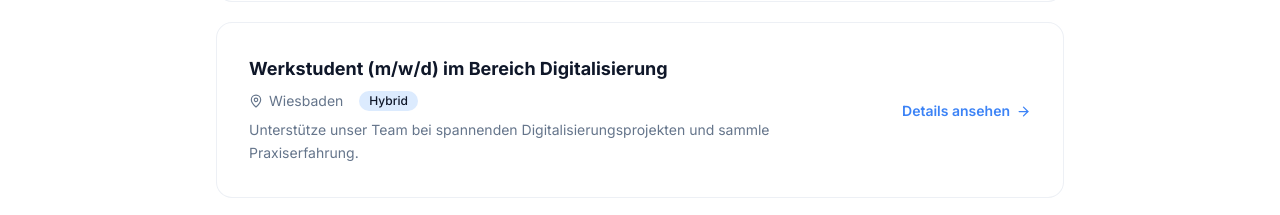
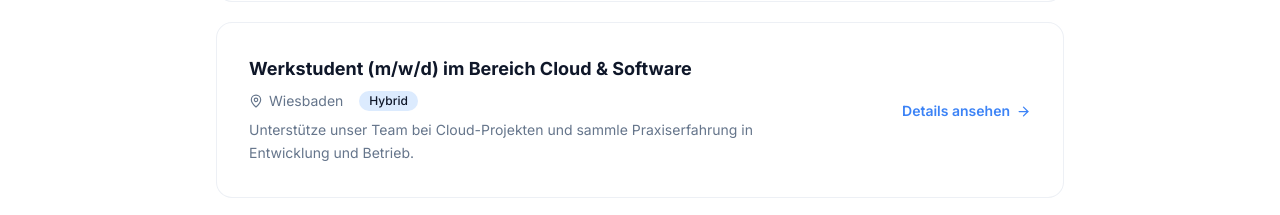
Before and after one commit to darklobster9512/vona-cloud, a React (Vite) app: page /karriere in a window 1280 px wide. Shown: the part 1190-1405 px from the top of the page. Built offline with nearby package versions, Linux system fonts and the light colour scheme; the HTML template or start-up script is replaced by a standard one.

Commit message:
Changes
Co-authored-by: darklobster9512 <301748244+darklobster9512@users.noreply.github.com>

```diff
--- a/src/data/karriereStellen.ts
+++ b/src/data/karriereStellen.ts
@@ -132,30 +132,31 @@ export const stellen: Stelle[] = [
     ],
   },
   {
-    slug: 'werkstudent-digitalisierung',
-    titel: 'Werkstudent (m/w/d) im Bereich Digitalisierung',
+    slug: 'werkstudent-cloud',
+    titel: 'Werkstudent (m/w/d) im Bereich Cloud & Software',
     standort: 'Wiesbaden',
     modell: 'Hybrid',
-    kurzbeschreibung: 'Unterstütze unser Team bei spannenden Digitalisierungsprojekten und sammle Praxiserfahrung.',
-    beschreibung: 'Als Werkstudent:in im Bereich Digitalisierung unterstützt du unser Team bei der Umsetzung von Kundenprojekten. Du bekommst Einblick in Beratung, Softwareentwicklung und Projektmanagement — ideal für den Berufseinstieg.',
+    kurzbeschreibung: 'Unterstütze unser Team bei Cloud-Projekten und sammle Praxiserfahrung in Entwicklung und Betrieb.',
+    beschreibung: 'Als Werkstudent:in arbeitest du an echten Cloud-Projekten mit: du hilfst bei der Entwicklung von Web-Anwendungen, bei Automatisierungen und beim Aufbau von Monitoring. Ideal für den Berufseinstieg in Cloud und Software.',
     aufgaben: [
-      'Unterstützung bei der Analyse und Dokumentation von Geschäftsprozessen',
-      'Mitarbeit an der Entwicklung von Web-Applikationen',
-      'Erstellung von Präsentationen und Projektdokumentationen',
-      'Recherche zu Technologien und Markttrends',
-      'Teilnahme an Kundenterminen und internen Workshops',
+      'Mitarbeit an der Entwicklung von Web- und Cloud-Anwendungen',
+      'Unterstützung bei Deployments und CI/CD-Pipelines',
+      'Auswertung von Monitoring- und Kostendaten',
+      'Technische Dokumentation von Architektur und Prozessen',
+      'Teilnahme an Reviews und internen Workshops',
     ],
     voraussetzungen: [
       'Laufendes Studium in Informatik, Wirtschaftsinformatik oder vergleichbar',
-      'Erste Erfahrung in Webentwicklung (HTML, CSS, JavaScript)',
-      'Interesse an Digitalisierung und Prozessoptimierung',
+      'Erste Erfahrung in Webentwicklung (HTML, CSS, JavaScript/TypeScript)',
+      'Interesse an Cloud-Technologien, Containern und Automatisierung',
       'Selbstständige und strukturierte Arbeitsweise',
       'Gute Deutschkenntnisse in Wort und Schrift',
     ],
+
     benefits: [
       'Flexible Arbeitszeiten neben dem Studium',
       'Praktische Erfahrung in echten Kundenprojekten',
-      'Mentoring durch erfahrene Berater und Entwickler',
+      'Mentoring durch erfahrene Cloud-Engineers',
       'Übernahmemöglichkeit nach dem Studium',
       'Modernes Büro in Wiesbaden oder Remote-Arbeit',
     ],
```
